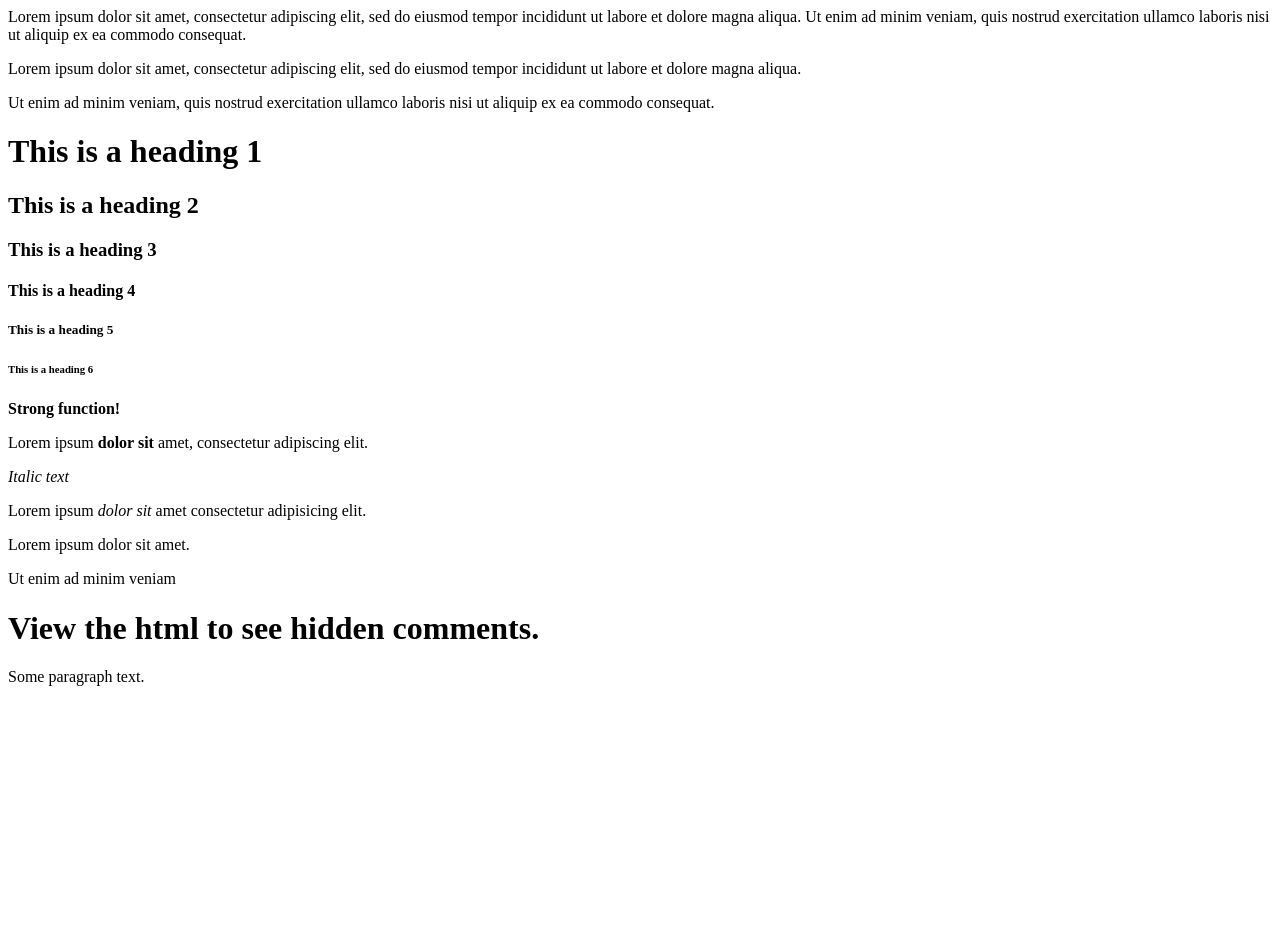
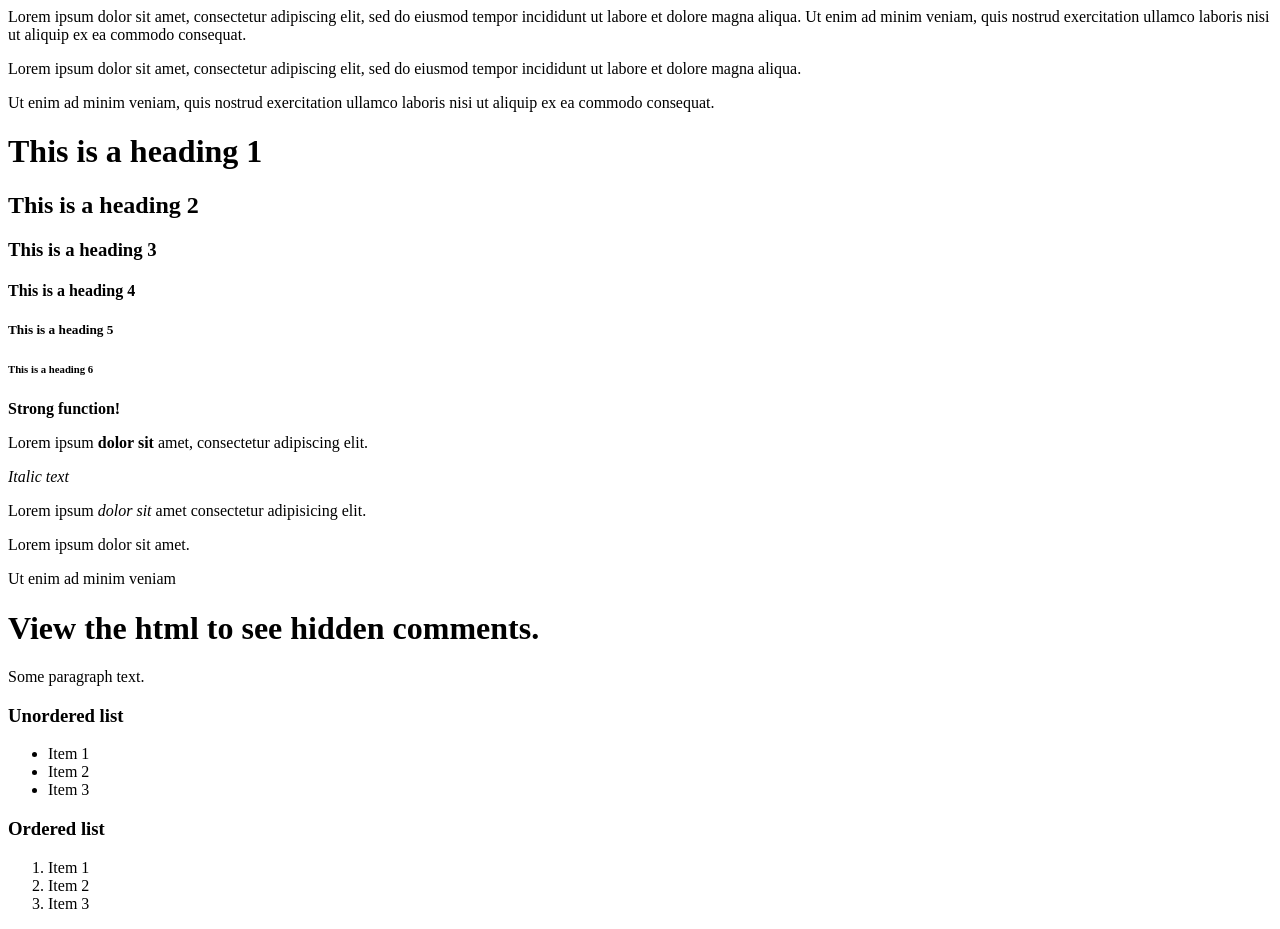
Before and after one commit to G4rlak/html-boilerplate, a plain HTML site: page index.html in a window 1280 px wide. Before the commit the page ends 800 px from the top, so only its background shows below. Drawn offline with Linux system fonts and the light colour scheme.

Commit message:
Added unordered and ordered lists

```diff
--- a/index.html
+++ b/index.html
@@ -37,4 +37,18 @@
     <!-- This is a html comment -->
     <p>Some paragraph text.</p>
      <!-- This is another comment -->
+
+     <h3>Unordered list</h3>
+     <ul>
+        <li>Item 1</li>
+        <li>Item 2</li>
+        <li>Item 3</li>
+     </ul>
+     <h3>Ordered list</h3>
+     <ol>
+        <li>Item 1</li>
+        <li>Item 2</li>
+        <li>Item 3</li>
+     </ol>
+</body>
 </html>
```
